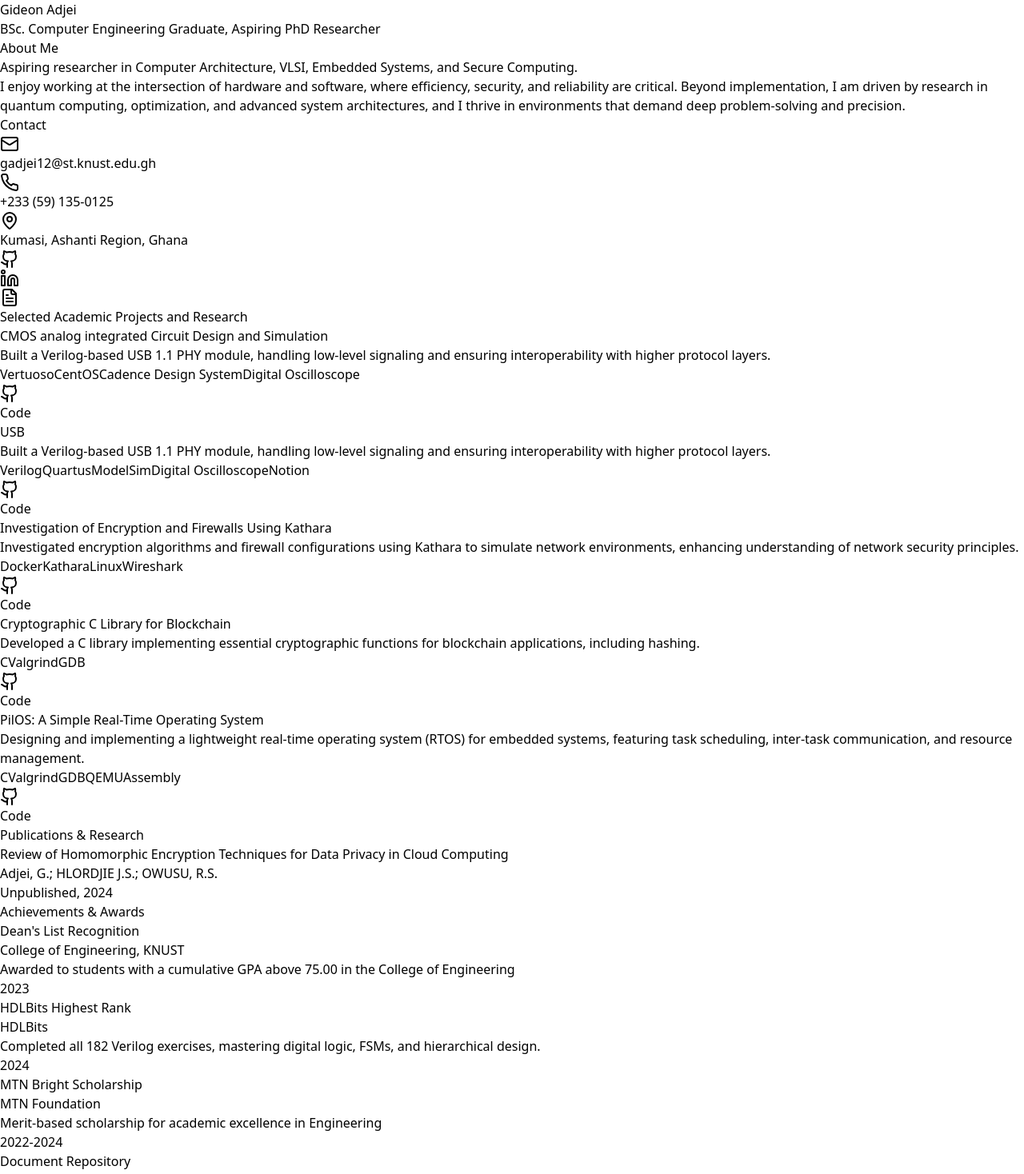
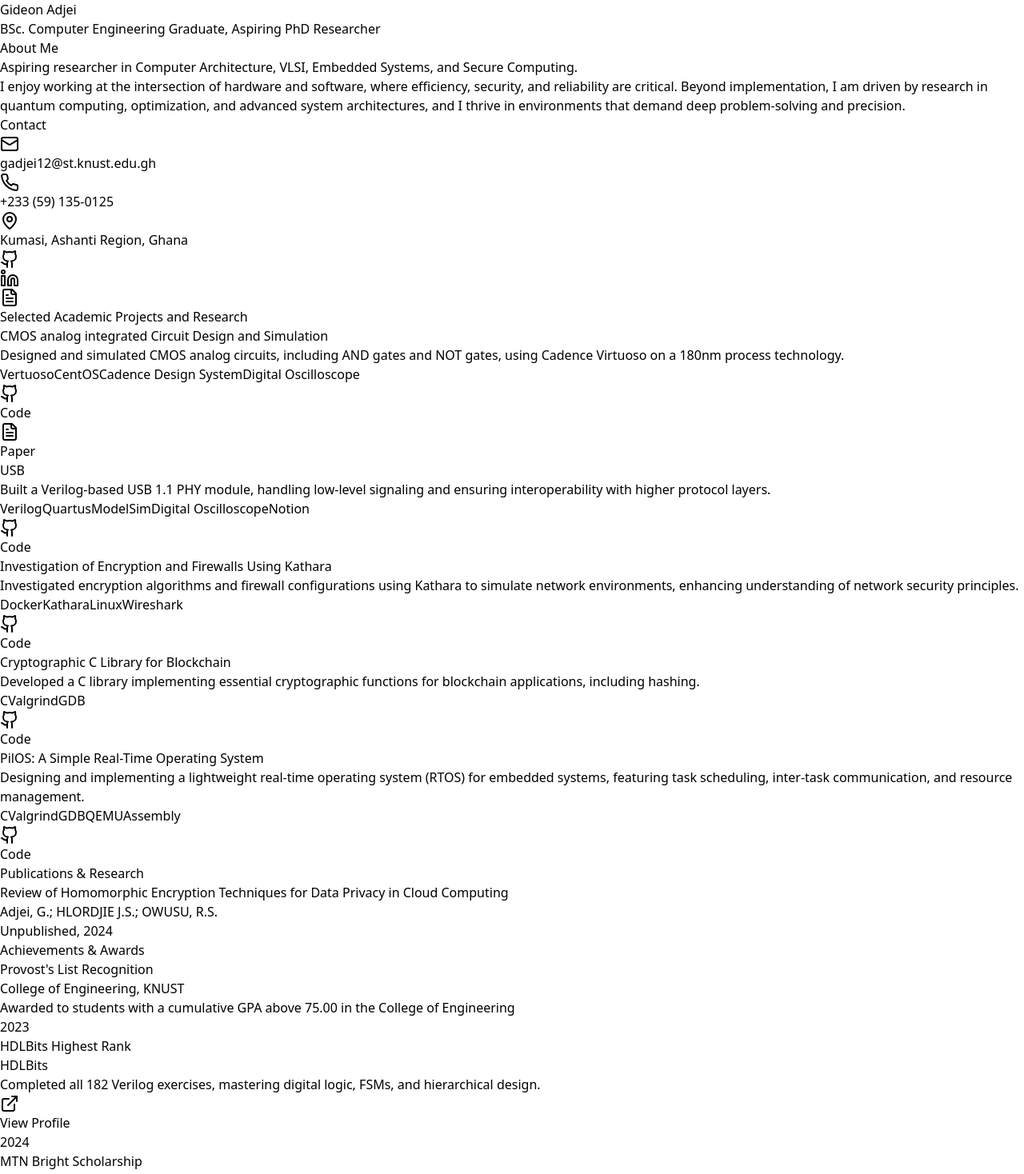
Before and after one commit to k-ojo/Portfolio, a React (Vite) app: page / in a window 1280 px wide. Shown: the top 1468 px of the page at 80% size. Built offline with nearby package versions, Linux system fonts and the light colour scheme.

Commit message:
added files

```diff
--- a/src/Portfolio.jsx
+++ b/src/Portfolio.jsx
@@ -5,9 +5,10 @@ const Portfolio = () => {
   const projects = [
     {
       title: "CMOS analog integrated Circuit Design and Simulation",
-      description: "Built a Verilog-based USB 1.1 PHY module, handling low-level signaling and ensuring interoperability with higher protocol layers.",
+      description: "Designed and simulated CMOS analog circuits, including AND gates and NOT gates, using Cadence Virtuoso on a 180nm process technology.",
       tech: ["Vertuoso", "CentOS", "Cadence Design System", "Digital Oscilloscope"],
-      github: "https://github.com/k-ojo/usb.git"
+      github: "https://gideonadjei.site/vlsi_lab.pdf",
+      paper: "https://gideonadjei.site/vlsi_lab.pdf"
       //demo: "https://climate-analysis-demo.vercel.app"
     },
     {
@@ -175,7 +176,7 @@ const Portfolio = () => {
             <div className="border-l-2 border-gray-200 pl-6">
               <div className="flex items-start justify-between">
                 <div>
-                  <h3 className="text-lg font-medium text-gray-900 mb-1">Dean's List Recognition</h3>
+                  <h3 className="text-lg font-medium text-gray-900 mb-1">Provost's List Recognition</h3>
                   <p className="text-gray-600 mb-1">College of Engineering, KNUST</p>
                   <p className="text-gray-500 text-sm">Awarded to students with a cumulative GPA above 75.00 in the College of Engineering</p>
                 </div>
@@ -189,6 +190,10 @@ const Portfolio = () => {
                   <h3 className="text-lg font-medium text-gray-900 mb-1">HDLBits Highest Rank</h3>
                   <p className="text-gray-600 mb-1">HDLBits</p>
                   <p className="text-gray-500 text-sm">Completed all 182 Verilog exercises, mastering digital logic, FSMs, and hierarchical design.</p>
+                  <a href="https://hdlbits.01xz.net/wiki/Special:VlgStats/52580FFF13BC1FD6" className="flex items-center text-blue-600 hover:text-blue-800 text-sm mt-2">
+                    <ExternalLink className="w-4 h-4 mr-1" />
+                    View Profile
+                  </a>
                 </div>
                 <span className="text-gray-500 text-sm">2024</span>
               </div>
```
Also changed, not shown: 2 other files (tests, documents, lock files or other folders).
